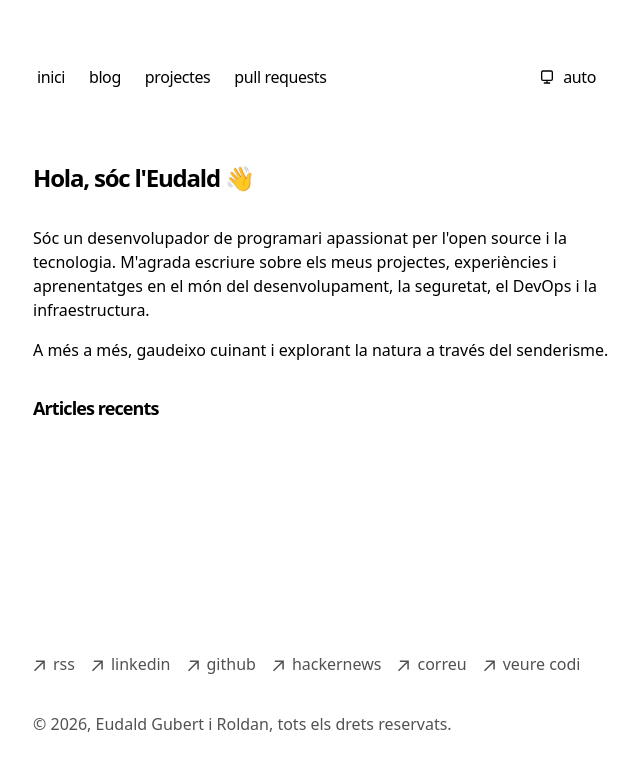
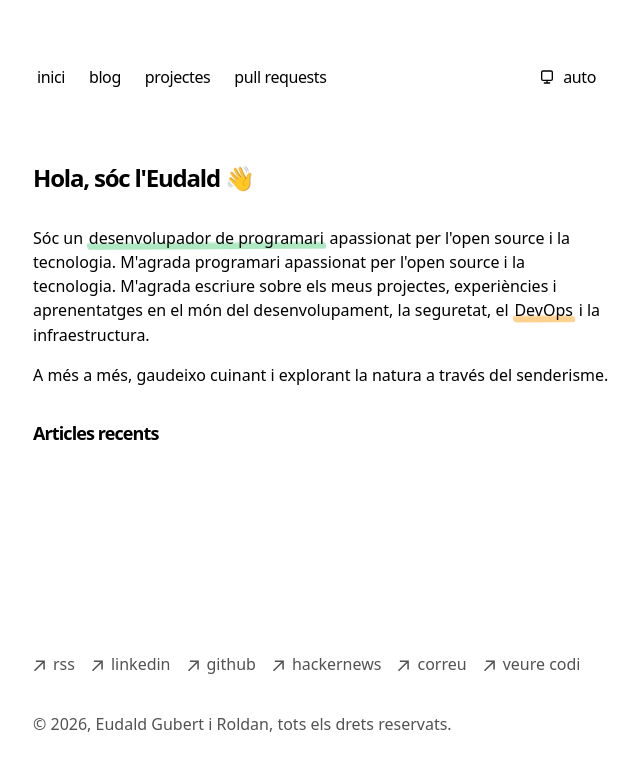
Before and after one commit to eudaldgr/eudald.gr, a Next.js app: page / in a window 1280 px wide. Shown: the top 770 px of the page, without its empty margins (319-959 px from the left). Built offline with nearby package versions, Linux system fonts and the light colour scheme.

Commit message:
feat: add Highlight component and styles for enhanced text highlighting in MDX

```diff
--- a/app/components/mdx.tsx
+++ b/app/components/mdx.tsx
@@ -56,6 +56,12 @@ function Code({ children, ...props }) {
   return <code dangerouslySetInnerHTML={{ __html: codeHTML }} {...props} />
 }
 
+function Highlight({ children, color = 'yellow' }) {
+  return (
+    <mark className={`mdx-highlight mdx-highlight-${color}`}>{children}</mark>
+  )
+}
+
 function slugify(str) {
   return str
     .toString()
@@ -102,6 +108,7 @@ let components = {
   code: Code,
   Table,
   Details,
+  Highlight,
 }
 
 export function CustomMDX(props) {
--- a/app/global.css
+++ b/app/global.css
@@ -17,6 +17,14 @@
   --sh-jsxliterals: #6266d1;
   --sh-property: #e25a1c;
   --sh-entity: #e25a1c;
+  --mdx-highlight-ink: rgba(255, 230, 92, 0.7);
+  --mdx-highlight-yellow: rgba(255, 230, 92, 0.7);
+  --mdx-highlight-orange: rgba(255, 183, 77, 0.7);
+  --mdx-highlight-red: rgba(255, 120, 120, 0.65);
+  --mdx-highlight-green: rgba(128, 220, 160, 0.7);
+  --mdx-highlight-blue: rgba(120, 180, 255, 0.7);
+  --mdx-highlight-purple: rgba(190, 150, 255, 0.7);
+  --mdx-highlight-pink: rgba(255, 155, 205, 0.7);
 }
 
 :root.dark {
@@ -24,6 +32,14 @@
   --sh-identifier: white;
   --sh-keyword: #f47067;
   --sh-string: #0fa295;
+  --mdx-highlight-ink: rgba(255, 215, 90, 0.55);
+  --mdx-highlight-yellow: rgba(255, 215, 90, 0.55);
+  --mdx-highlight-orange: rgba(255, 170, 80, 0.55);
+  --mdx-highlight-red: rgba(255, 120, 120, 0.55);
+  --mdx-highlight-green: rgba(120, 210, 170, 0.55);
+  --mdx-highlight-blue: rgba(120, 180, 255, 0.55);
+  --mdx-highlight-purple: rgba(185, 150, 255, 0.55);
+  --mdx-highlight-pink: rgba(255, 150, 205, 0.55);
 }
 
 html {
@@ -192,6 +208,65 @@ details.mdx-details .mdx-details-content {
   border-top: 1px solid rgb(0 0 0 / 0.08);
 }
 
+mark.mdx-highlight {
+  color: inherit;
+  background: none;
+  padding: 0 0.1em 0.02em;
+  position: relative;
+  display: inline-block;
+  z-index: 0;
+}
+
+mark.mdx-highlight::before {
+  content: '';
+  position: absolute;
+  left: -0.02em;
+  right: -0.02em;
+  height: 0.55em;
+  bottom: 0.02em;
+  background:
+    linear-gradient(to bottom,
+      rgba(255, 255, 255, 0) 0%,
+      var(--mdx-highlight-ink) 35%,
+      var(--mdx-highlight-ink) 85%,
+      rgba(255, 255, 255, 0.08) 100%),
+    repeating-linear-gradient(-6deg,
+      rgba(255, 255, 255, 0.12) 0 6px,
+      transparent 6px 11px);
+  border-radius: 0.2em 0.35em 0.15em 0.3em;
+  transform: rotate(-0.3deg);
+  opacity: 0.9;
+  z-index: -1;
+}
+
+mark.mdx-highlight-yellow {
+  --mdx-highlight-ink: var(--mdx-highlight-yellow);
+}
+
+mark.mdx-highlight-orange {
+  --mdx-highlight-ink: var(--mdx-highlight-orange);
+}
+
+mark.mdx-highlight-red {
+  --mdx-highlight-ink: var(--mdx-highlight-red);
+}
+
+mark.mdx-highlight-green {
+  --mdx-highlight-ink: var(--mdx-highlight-green);
+}
+
+mark.mdx-highlight-blue {
+  --mdx-highlight-ink: var(--mdx-highlight-blue);
+}
+
+mark.mdx-highlight-purple {
+  --mdx-highlight-ink: var(--mdx-highlight-purple);
+}
+
+mark.mdx-highlight-pink {
+  --mdx-highlight-ink: var(--mdx-highlight-pink);
+}
+
 .title {
   text-wrap: balance;
 }
--- a/app/page.tsx
+++ b/app/page.tsx
@@ -7,10 +7,10 @@ export default function Page() {
         Hola, sóc l'Eudald 👋
       </h1>
       <p className="mb-4">
-        Sóc un desenvolupador de programari apassionat per l'open source i la
-        tecnologia. M'agrada escriure sobre els meus projectes, experiències i
-        aprenentatges en el món del desenvolupament, la seguretat, el DevOps i
-        la infraestructura.
+        Sóc un <mark className="mdx-highlight mdx-highlight-green">desenvolupador de programari</mark> apassionat per
+        l'open source i la tecnologia. M'agrada programari apassionat per l'open source i la tecnologia. M'agrada
+        escriure sobre els meus projectes, experiències i aprenentatges en el món del desenvolupament, la seguretat,
+        el <mark className="mdx-highlight mdx-highlight-orange">DevOps</mark> i la infraestructura.
       </p>
       <p className="mb-4">
         A més a més, gaudeixo cuinant i explorant la natura a través del
```
